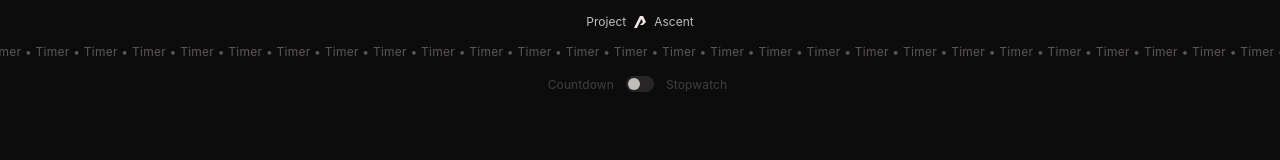
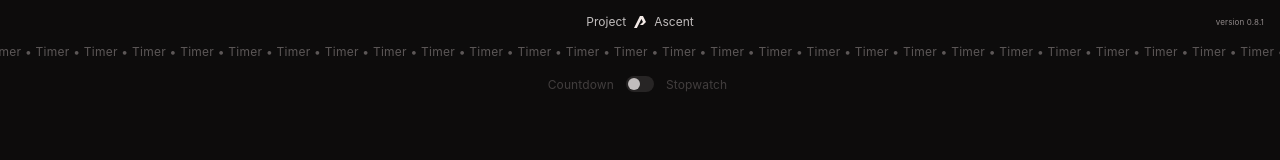
Before and after one commit to MaLoSch/Project-Ascent, a React (Vite) app: page /timer in a window 1280 px wide. Shown: the top 160 px of the page. Built offline with nearby package versions, Linux system fonts and the light colour scheme.

Commit message:
Ready for first production cycle
- Added some comments to the TimerEditor component
- Added version number to Header component
- Updated app version in Readme.md

```diff
--- a/src/components/Header/Header.jsx
+++ b/src/components/Header/Header.jsx
@@ -3,8 +3,8 @@ import {
     useNavigate // required for back button functionality
 } from 'react-router-dom'
 import './Header.scss' // import the scss for this component
-import FilterAltOutlinedIcon from '@mui/icons-material/FilterAltOutlined';
-import MenuOutlinedIcon from '@mui/icons-material/MenuOutlined';
+//import FilterAltOutlinedIcon from '@mui/icons-material/FilterAltOutlined';
+//import MenuOutlinedIcon from '@mui/icons-material/MenuOutlined';
 import ArrowBackOutlinedIcon from '@mui/icons-material/ArrowBackOutlined';
 import pa from "../../assets/PA.svg"
 
@@ -13,6 +13,7 @@ function Header({type = "nav"}) {
     const navigate = useNavigate();
 
     const showLeftToolbar = () => {
+        console.log(type)
         if(type === "timer") {
             return(
                 <div className="back-button" onClick={() => {navigate(-1)}}>
@@ -46,6 +47,10 @@ function Header({type = "nav"}) {
                 </div>
 
                 <div className="right-header">
+                    <p style={{
+                        fontSize:".5rem",
+                        textAlign:"right",
+                    }}>version 0.8.1</p>
                     {/* <FilterAltOutlinedIcon /> Hiding filtering icon for now as the functionality is not available at the moment */ }
                 </div>
             </div>
--- a/src/components/Timer/TimerEditor/TimerEditor.jsx
+++ b/src/components/Timer/TimerEditor/TimerEditor.jsx
@@ -1,12 +1,13 @@
 import { useState } from "react";
 
+// TimerEditor component which receives time and setTime from the parent (Timer) component
 const TimeEditor = ({ time, setTime }) => {
-  const [editingField, setEditingField] = useState(null);
-  const [inputValue, setInputValue] = useState("");
+  const [editingField, setEditingField] = useState(null); // state to store which field (span) is being edited
+  const [inputValue, setInputValue] = useState(""); // state for the input value
 
-  const handleSpanClick = (field) => {
-    setEditingField(field);
-    setInputValue(time[field]);
+  const handleSpanClick = (field) => { // function to handle a click on a span element
+    setEditingField(field); // set the editing field (span)
+    setInputValue(time[field]); // get the current time and put it into the input field
   };
 
   const handleInputChange = (e) => {
```
Also changed, not shown: 1 other file (tests, documents, lock files or other folders).
